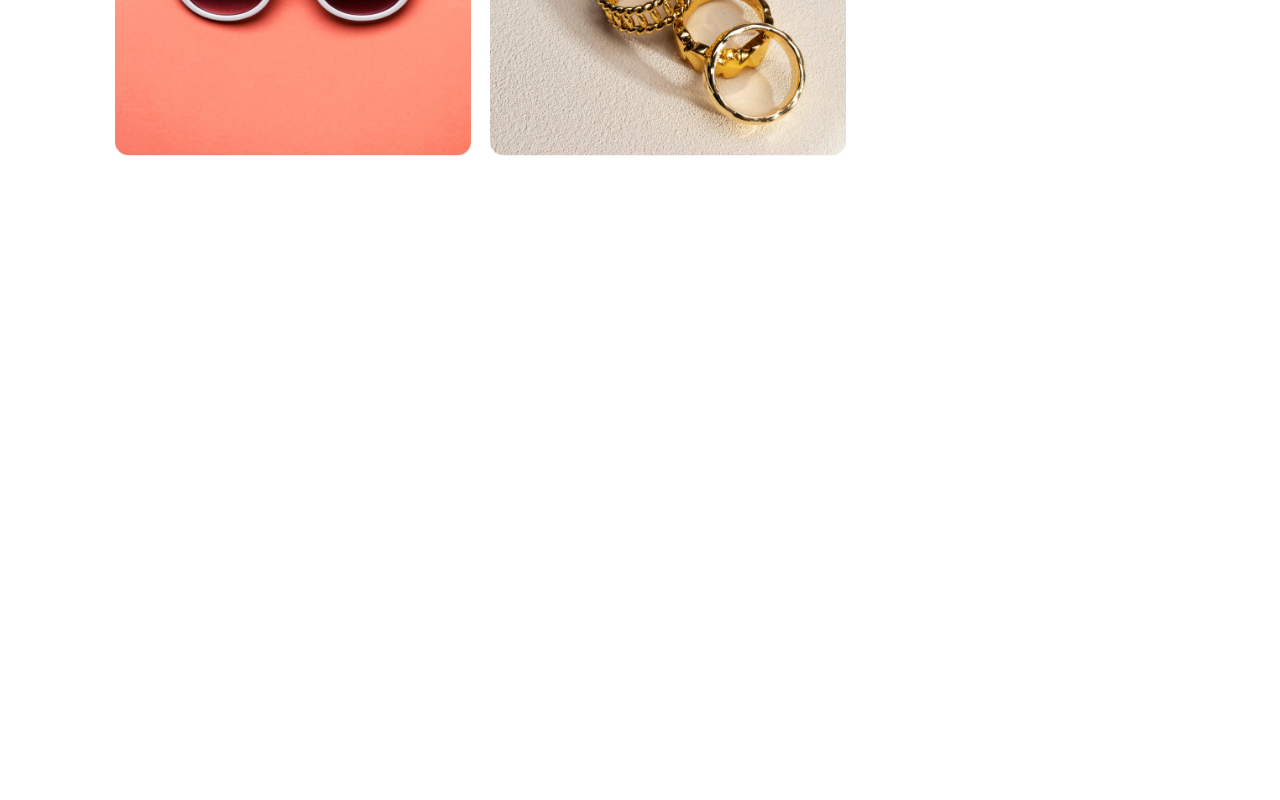
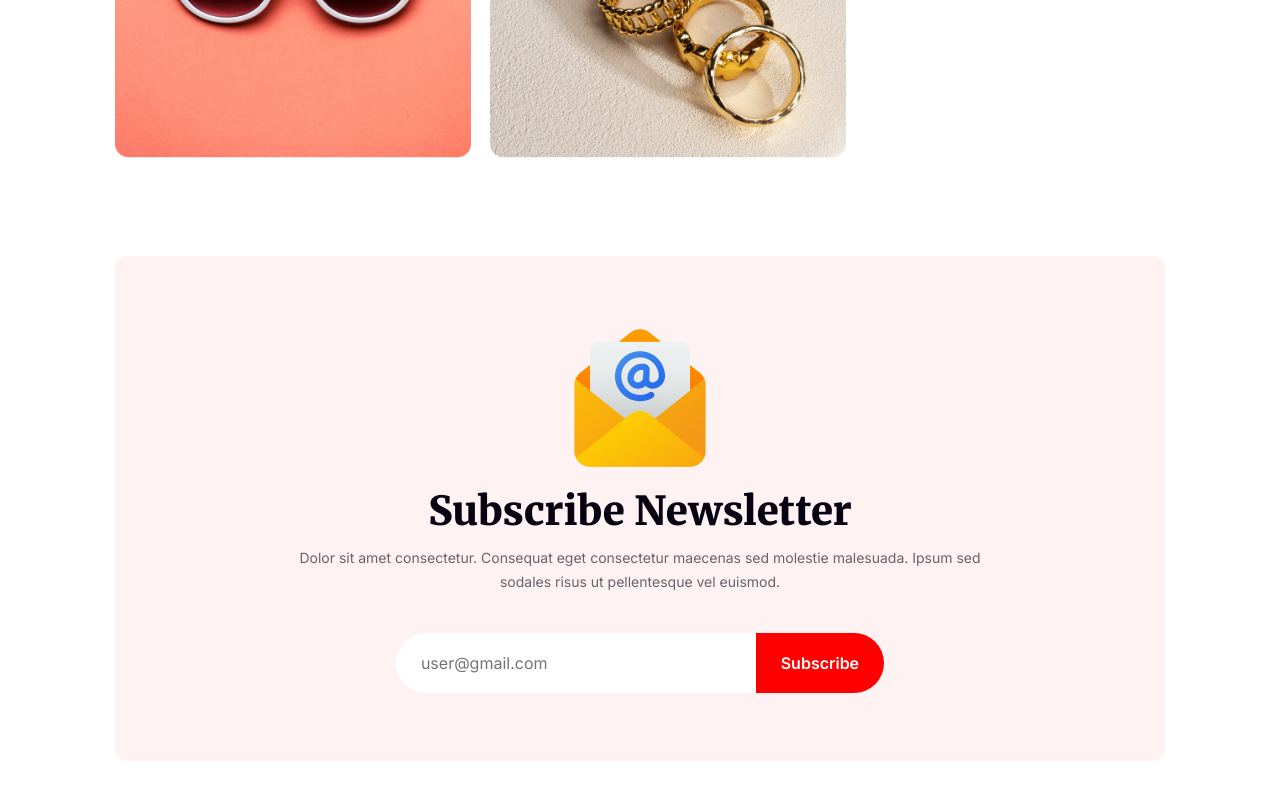
Before and after one commit to al-amin90/new-year-new-mission, a plain HTML site: page index.html in a window 1280 px wide. Shown: the part 3687-4487 px from the top of the page. Before the commit the page ends 3941 px from the top, so only its background shows below. Drawn offline with Linux system fonts and the light colour scheme.

Commit message:
subscribe latter

```diff
--- a/index.html
+++ b/index.html
@@ -72,8 +72,8 @@
         <div class="container">
           <div class="portfolio-heading">
             <h5>THE BEST GIFTS</h5>
-            <h2>Our Awesome Portfolio</h2>
-            <p>
+            <h2 class="secondery-title">Our Awesome Portfolio</h2>
+            <p class="secondary-para">
               Dolor sit amet consectetur. Consequat eget consectetur maecenas
               sed molestie malesuada. Ipsum sed sodales risus ut pellentesque
               vel euismod.
@@ -93,8 +93,24 @@
       </section>
       <!-- awesome Portfolio end from here -->
       <!-- subscribe latter start from here  -->
-      <section></section>
-      <!-- subscribe latter start from here  -->
+      <section>
+        <div class="container subscribe-latter">
+          <div class="sub-latter-heading">
+            <img src="resources/Group 61.png" alt="" />
+            <h2 class="secondery-title">Subscribe Newsletter</h2>
+            <p class="secondary-para">
+              Dolor sit amet consectetur. Consequat eget consectetur maecenas
+              sed molestie malesuada. Ipsum sed sodales risus ut pellentesque
+              vel euismod.
+            </p>
+          </div>
+          <form>
+            <input type="email" name="" placeholder="user@gmail.com" id="" />
+            <button>Subscribe</button>
+          </form>
+        </div>
+      </section>
+      <!-- subscribe latter end from here  -->
     </main>
     <footer></footer>
   </body>
--- a/styles/style.css
+++ b/styles/style.css
@@ -177,16 +177,16 @@ main section {
   font-weight: 500;
 }
 
-.portfolio-heading h2 {
+.secondery-title {
   color: #070211;
   font-family: "Merriweather", serif;
   font-size: 4rem;
   font-weight: 900;
   text-transform: capitalize;
-  margin: 0.8rem 0 1rem;
+  margin: 1rem 0 1rem;
 }
 
-.portfolio-heading p {
+.secondary-para {
   color: rgba(7, 2, 17, 0.6);
   font-size: 1.4rem;
   font-weight: 400;
@@ -205,3 +205,39 @@ main section {
 .portfolio-img img {
   width: 35.6rem;
 }
+
+/* subscribe latter style is here  */
+.subscribe-latter {
+  display: grid;
+  place-items: center;
+  background-color: rgba(255, 0, 0, 0.05);
+  border-radius: 12px;
+  height: 50.5rem;
+  text-align: center;
+  padding: 6.5rem 0;
+  margin-bottom: 9.8rem;
+}
+
+form input[type="email"] {
+  width: 36rem;
+  padding: 2rem 2.5rem;
+  margin-right: -0.3rem;
+  color: rgba(7, 2, 17, 0.3);
+  border-radius: 50px 0 0 50px;
+  background-color: #fff;
+  font-size: 1.6rem;
+  font-weight: 400;
+  border: 0;
+}
+
+form button {
+  border-radius: 0px 50px 50px 0px;
+  background-color: #f00;
+  padding: 2rem 2.5rem;
+  border: 0;
+  color: #fff;
+  text-align: center;
+  font-size: 1.6rem;
+  font-weight: 600;
+  text-transform: capitalize;
+}
```
